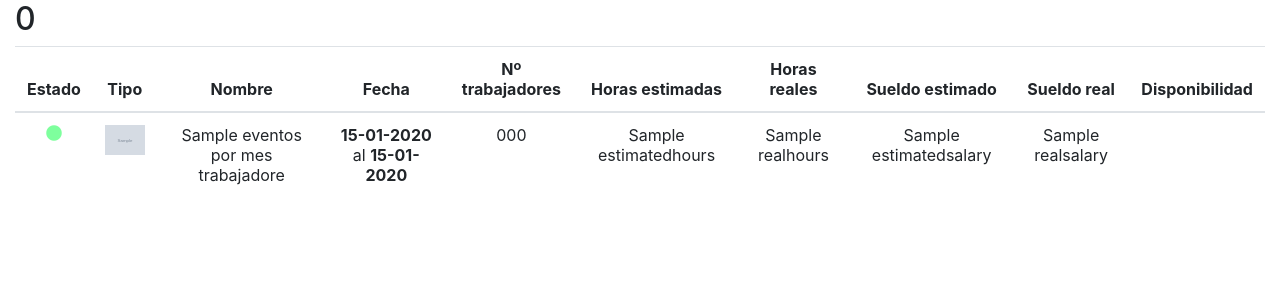
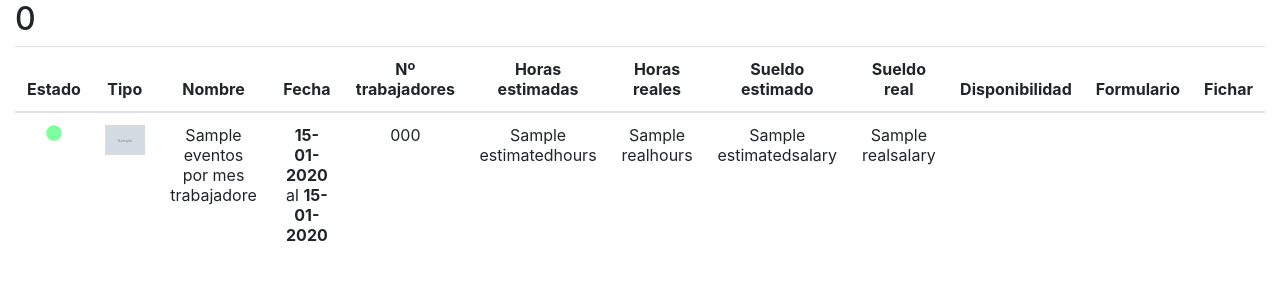
Before and after one commit to okami315/Fichame, a Symfony app: template templates/event/index.html.twig in a window 1280 px wide. Shown: the part 16-316 px from the top of the page. Run offline with Twig, Linux system fonts and the light colour scheme; the template is opened without the code that fills it: most values are stand-ins (such as "Sample title", 1, 10 or a date in 2020); grey boxes marked "Sample" are stand-in pictures; some libraries are stand-ins or nearby versions.

Commit message:
secciones separadas

```diff
--- a/templates/event/index.html.twig
+++ b/templates/event/index.html.twig
@@ -139,6 +139,8 @@
 											<th>Sueldo estimado</th>
 											<th>Sueldo real</th>
 											<th>Disponibilidad</th>
+											<th>Formulario</th>
+											<th>Fichar</th>
 										</tr>
 									</thead>
 
@@ -205,12 +207,8 @@
 											{% endif %}
 											{% endfor %}
 											<td>
-												<div class="row justify-content-center align-items-center">
-													<div>
 												{% for userEvent in evento.userEvents %}
-
 													{% if userEvent.user.id == app.user.id %}
-															{# {{ dump(userEvent.asistance) }} #}
 														{% if userEvent.asistance is null %}
 															<select class="col-11 mb-2 form-select" id="disponibility-select-{{ evento.id }}" onchange="sendDisponibility('{{ evento.id }}','{{ userEvent.asistance }}')">
 																<option value="null" {% if userEvent.disponibility is null %}selected{% endif %}>No marcar</option>
@@ -218,17 +216,35 @@
 																<option value="0" {% if userEvent.disponibility == 0 and userEvent.disponibility is not null %}selected{% endif %}>No disponible</option>
 															</select>
 														{% endif %}
-
-
+													{% endif %}
+												{% endfor %}
+											</td>
+											<td>
+												<div class="row justify-content-center align-items-center">
+													<div>
+														<div class="row justify-content-between">
+															{% for userEvent in evento.userEvents %}
+																{% if userEvent.user.id == app.user.id %}
 																	{% if userEvent.asistance == 1 %}
-																	<a href='{{ evento.linkform }}' target="_blank" rel="noopener noreferrer">Formulario</a>
-																	<a href='{{ evento.link }}' target="_blank" rel="noopener noreferrer">Formulario Opcional</a>
-																	<a class="col-11 mb-2 btn btn-primary" href="{{ path('app_signing_index', {'id': evento.id}) }}">Fichar</a>
+																		<a class="px-1" href='{{ evento.linkform }}' target="_blank" rel="noopener noreferrer"><i class="text-dark fas fa-poll-h"></i></a>
+																		<a class="px-1" href="{{evento.link}}" target="_blank" rel="noopener noreferrer">
+																			<img src="{{ asset('images_deploy/plutio-icon.png') }}" alt="iconType" width="15px">
+																		</a>
 																	{% endif %}
 																{% endif %}
 															{% endfor %}
 														</div>
 													</div>
+												</div>
+											</td>
+											<td>
+												{% for userEvent in evento.userEvents %}
+													{% if userEvent.user.id == app.user.id %}
+														{% if userEvent.asistance == 1 %}
+															<a href="{{ path('app_signing_index', {'id': evento.id}) }}"><i class="text-dark fas fa-clock"></i></a>
+														{% endif %}
+													{% endif %}
+												{% endfor %}
 											</td>
 										</tr>
 									</tbody>
```
Also changed, not shown: public/images_deploy/plutio-icon.png (added). Lines whose indentation alone changed are shown as unchanged.
